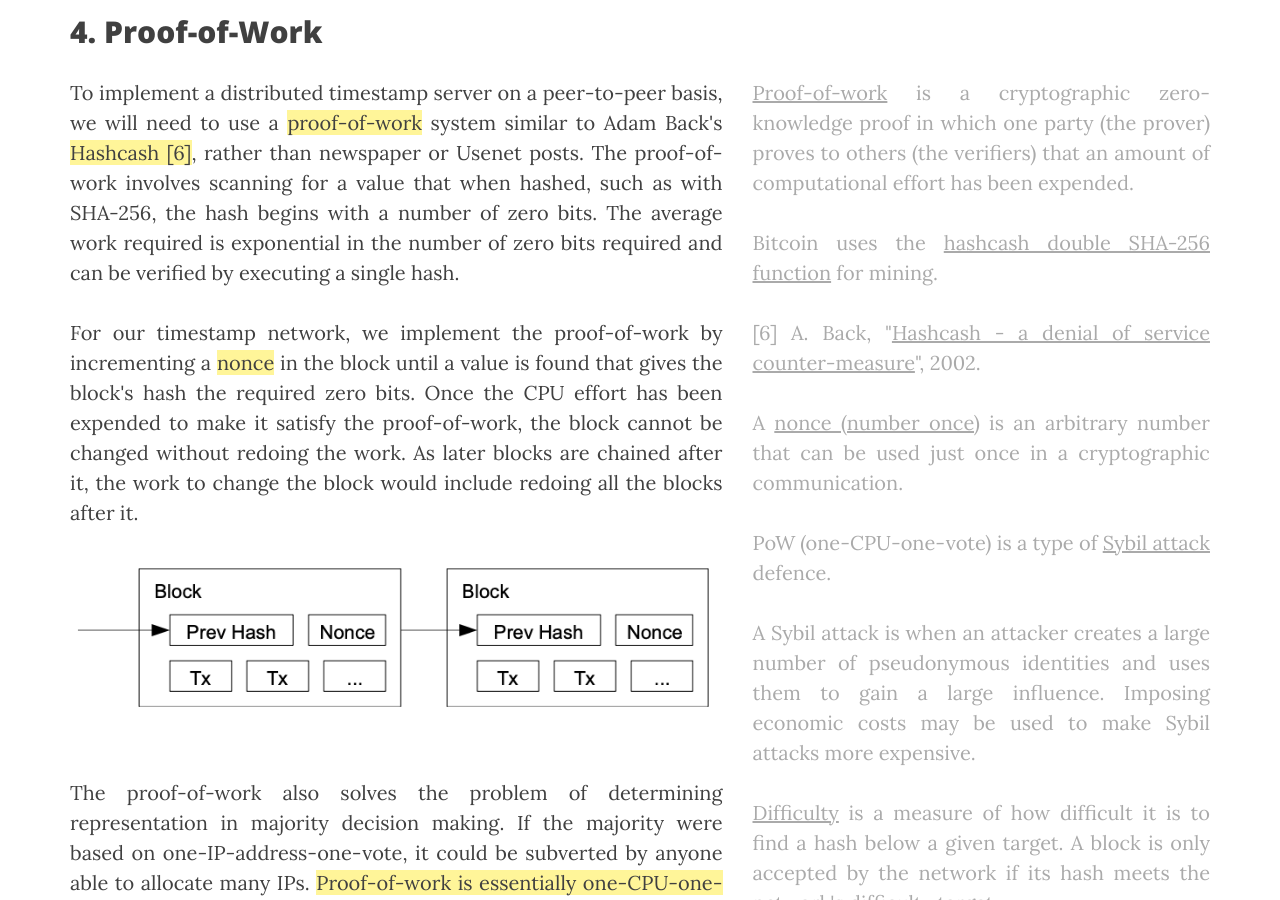
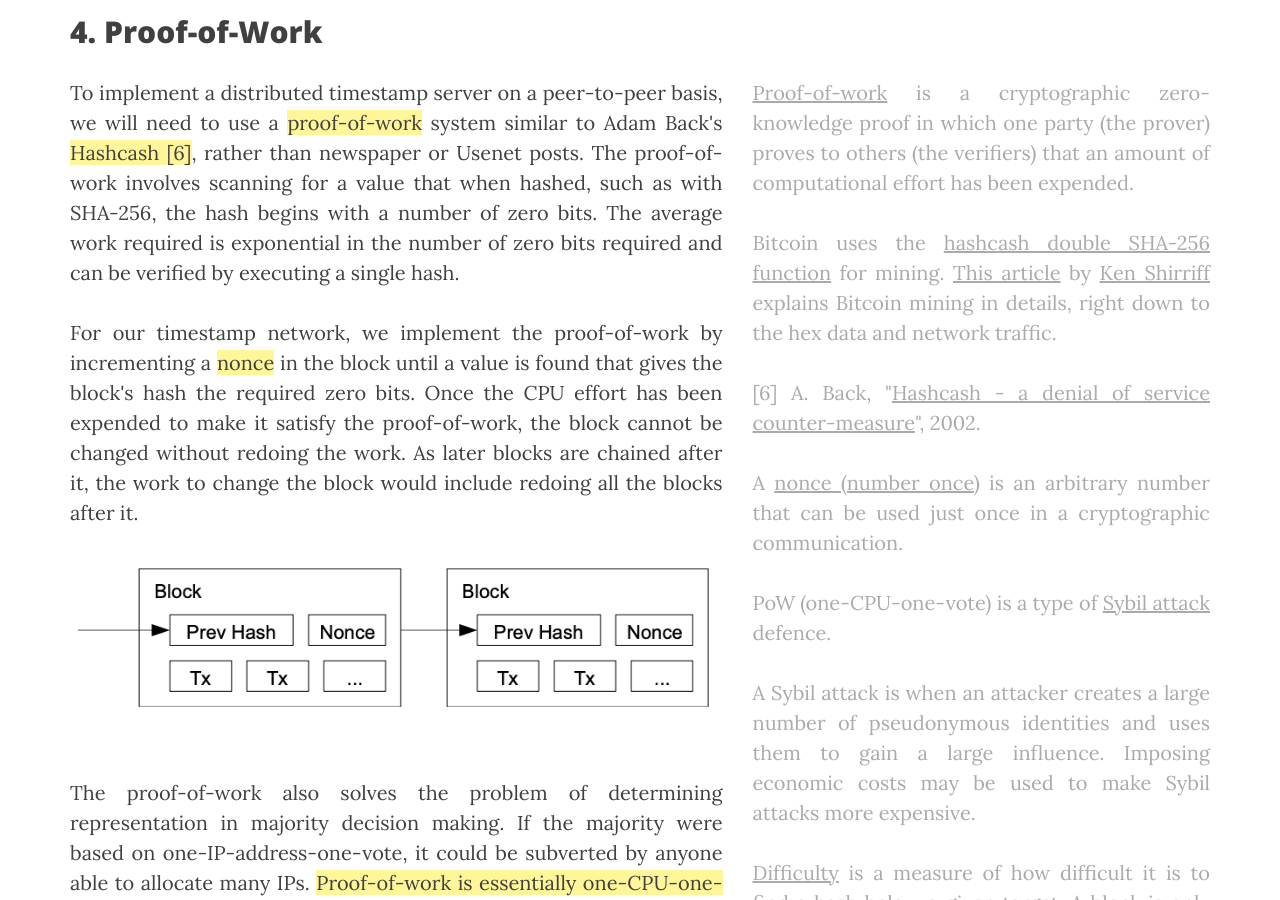
Before and after one commit to dylanhogg/dylanhogg.github.io, a Jekyll site: the page built from _posts/2021-10-29-bitcoin-whitepaper-annotated.html, in a window 1280 px wide and 900 px high, scrolled down 5259 px. Built offline with Jekyll 4.4.1, drawn with Linux system fonts in a browser that asks for light colours; nearby versions of some CDN libraries; comment, search, counter and statistics services are not loaded.

Commit message:
Minor update.

```diff
--- a/_posts/2021-10-29-bitcoin-whitepaper-annotated.html
+++ b/_posts/2021-10-29-bitcoin-whitepaper-annotated.html
@@ -22,6 +22,7 @@ https://bisontrails.co/terminology/
 https://bitcoin.stackexchange.com/
 https://github.com/karpathy/cryptos
 https://medium.com/@meyer.raph/the-bitcoin-whitepaper-explained-and-commented-section-1-introduction-55f23e96a110
+https://nakamotoinstitute.org/literature/
 
 Genesis:
 https://bweaumont.medium.com/the-times-03-jan-2009-chancellor-on-brink-of-second-bailout-for-banks-e9fbc20b854
@@ -261,7 +262,7 @@ https://econinfosec.org/archive/weis2013/papers/KrollDaveyFeltenWEIS2013.pdf
             <a href="https://en.wikipedia.org/wiki/Proof_of_work">Proof-of-work</a> is a cryptographic zero-knowledge proof in which one party (the prover) proves to others (the verifiers) that an amount of computational effort has been expended.
             <br />
             <br />
-            Bitcoin uses the <a href="https://en.bitcoin.it/wiki/Hashcash#Hashcash">hashcash double SHA-256 function</a> for mining.
+            Bitcoin uses the <a href="https://en.bitcoin.it/wiki/Hashcash#Hashcash">hashcash double SHA-256 function</a> for mining. <a href="http://www.righto.com/2014/02/bitcoin-mining-hard-way-algorithms.html">This article</a> by <a href="http://www.righto.com/p/about-ken-shirriff.html">Ken Shirriff</a> explains Bitcoin mining in details, right down to the hex data and network traffic.
             <br />
             <br />
             [6] A. Back, "<a href="/resources/bitcoin-whitepaper-annotated/Hashcash (2002).pdf">Hashcash - a denial of service counter-measure</a>", 2002.
```
